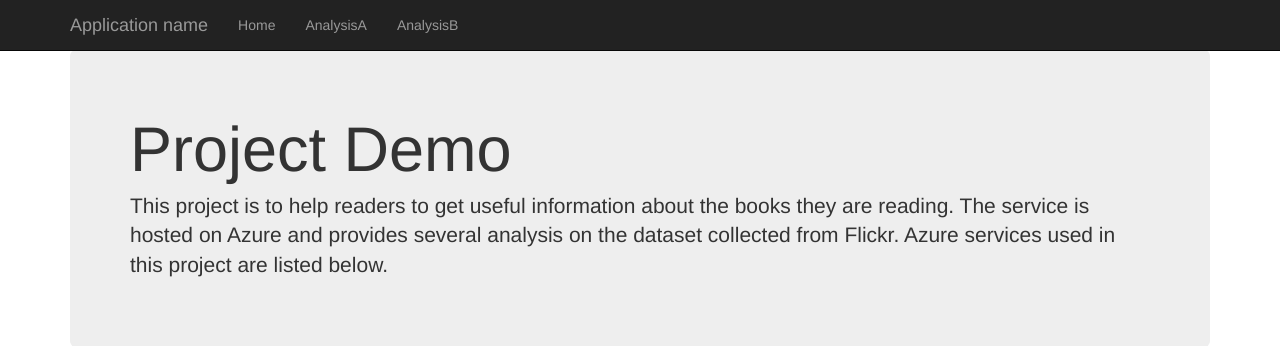
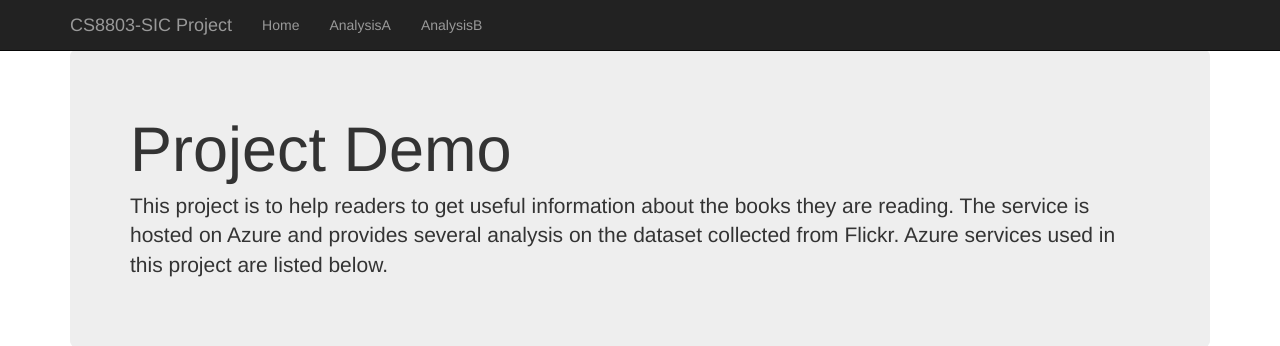
Before and after one commit to vincent-ni/backendanalysis, a Django app: page / in a window 1280 px wide. Shown: the top 346 px of the page. Run offline with Django 3.2, Linux system fonts and the light colour scheme; some libraries are stand-ins or nearby versions.

Commit message:
change html names

```diff
--- a/app/templates/app/base.html
+++ b/app/templates/app/base.html
@@ -19,7 +19,7 @@
                     <span class="icon-bar"></span>
                     <span class="icon-bar"></span>
                 </button>
-                <a href="/" class="navbar-brand">Application name</a>
+                <a href="/" class="navbar-brand">CS8803-SIC Project</a>
             </div>
             <div class="navbar-collapse collapse">
                 <ul class="nav navbar-nav">
--- a/app/urls.py
+++ b/app/urls.py
@@ -3,6 +3,6 @@ from . import views
 
 urlpatterns = [
     url(r'^$', views.home, name='home'),
-    url(r'^a$', views.analysisA, name='analysisA'),
-    url(r'^b$', views.analysisB, name='analysisB'),
+    url(r'^analysis_a$', views.analysisA, name='analysisA'),
+    url(r'^analysis_b$', views.analysisB, name='analysisB'),
 ]
--- a/app/views.py
+++ b/app/views.py
@@ -33,7 +33,7 @@ def analysisA(request):
         box = TextBox()
     return render(
         request,
-        'app/a.html',
+        'app/analysis_a.html',
         {
             'box': box,
             'title': 'Analysis A',
@@ -51,7 +51,7 @@ def analysisB(request):
         box = TextBox()
     return render(
         request,
-        'app/b.html',
+        'app/analysis_b.html',
         {
             'box': box,
             'title': 'Analysis B',
```
Also changed, not shown: app/templates/app/analysis_a.html (renamed from app/templates/app/a.html), app/templates/app/analysis_b.html (renamed from app/templates/app/b.html).
